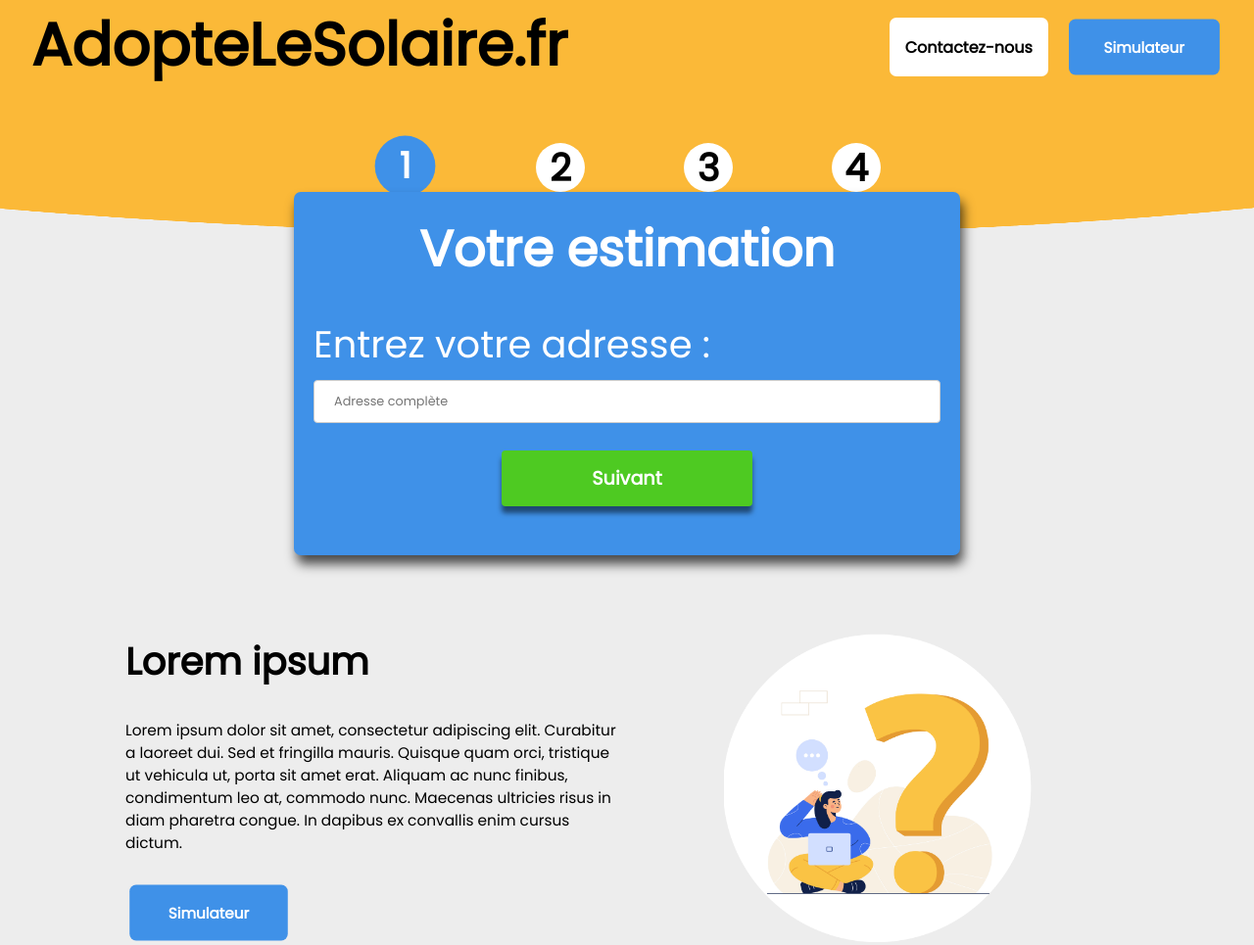
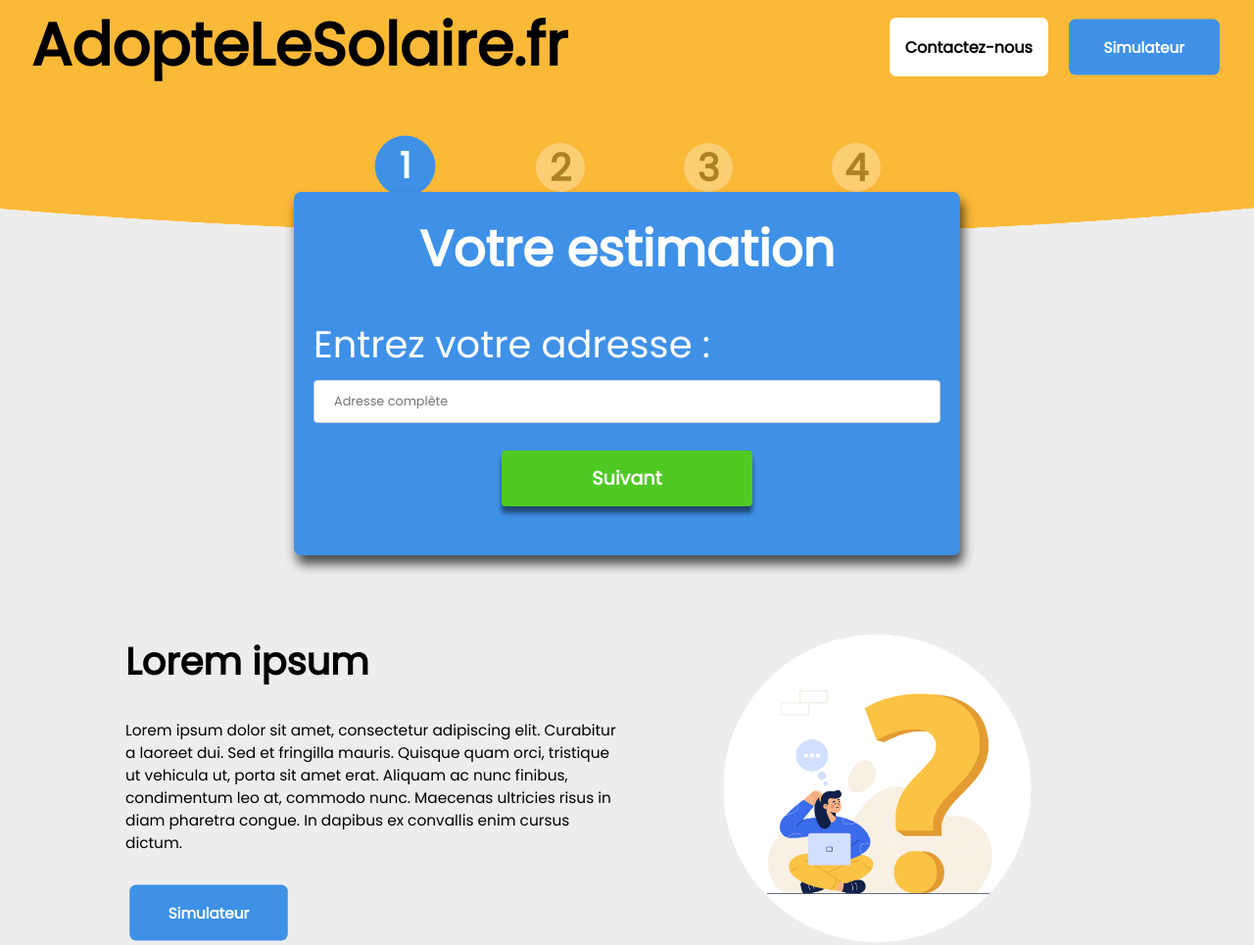
Before and after one commit to MasterPampa/AdopteLeSolaire, a React app in the folder adoptelesolaire/: page / in a window 1280 px wide. Shown: the top 965 px of the page at 98% size. Built offline with nearby package versions, Linux system fonts and the light colour scheme.

Commit message:
ajout opacité dot

```diff
--- a/adoptelesolaire/src/components/form/Form.jsx
+++ b/adoptelesolaire/src/components/form/Form.jsx
@@ -168,9 +168,9 @@ const validateForm = () => {
       <div className='dots'>
       <span className='line' style={{ width: `${(page - 1) * 30}%` }}></span>
         <div className={`dot ${page === 1 ? 'selected' : ''}`}>1</div>
-        <div className={`dot ${page === 2 ? 'selected' : ''}`}>2</div>
-        <div className={`dot ${page === 3 ? 'selected' : ''}`}>3</div>
-        <div className={`dot ${page === 4 ? 'selected' : ''}`}>4</div>
+        <div className={`dot ${page === 2 ? 'selected' : ''} ${page < 2 ? 'opacity' : ''}`}>2</div>
+        <div className={`dot ${page === 3 ? 'selected' : ''} ${page < 3 ? 'opacity' : ''}`}>3</div>
+        <div className={`dot ${page === 4 ? 'selected' : ''} ${page < 4 ? 'opacity' : ''}`}>4</div>
       </div>
     </div>
     <div className='formContainer'>
--- a/adoptelesolaire/src/components/form/form.scss
+++ b/adoptelesolaire/src/components/form/form.scss
@@ -124,7 +124,9 @@
         cursor: pointer;
       }
 }
-
+.opacity{
+    opacity: 0.3;
+}
 @media screen and (max-width: 956px){
     .route{
         width: 50%;
```
Also changed, not shown: adoptelesolaire/src/components/form/form.css, 1 other file.
